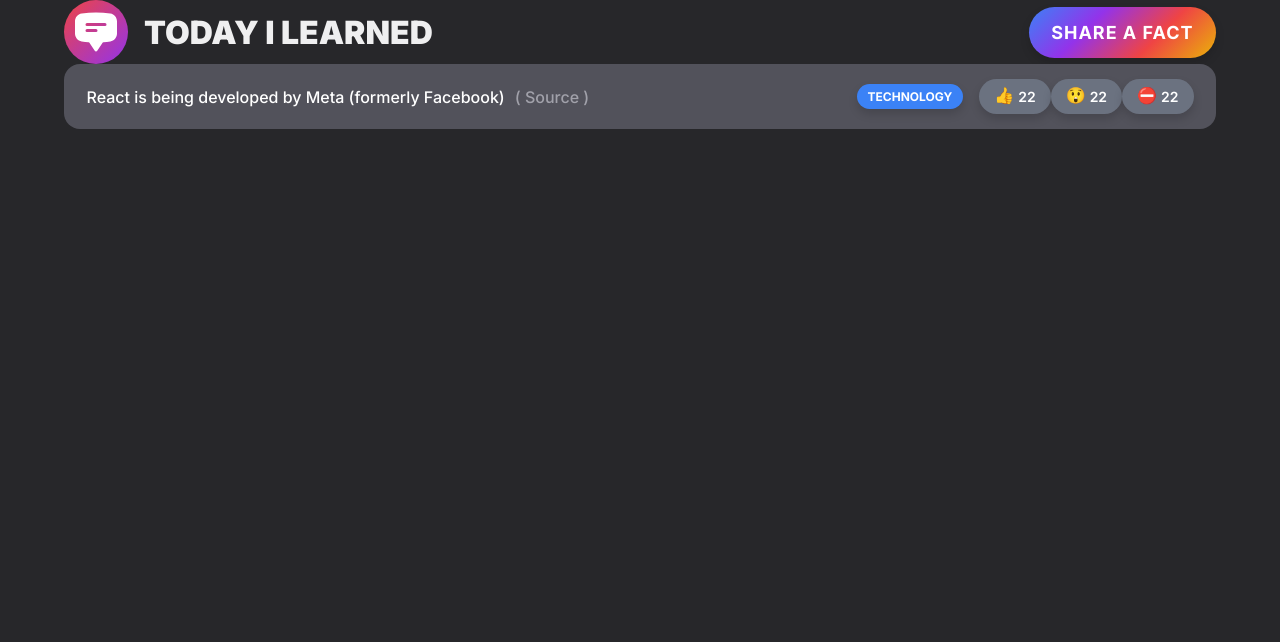
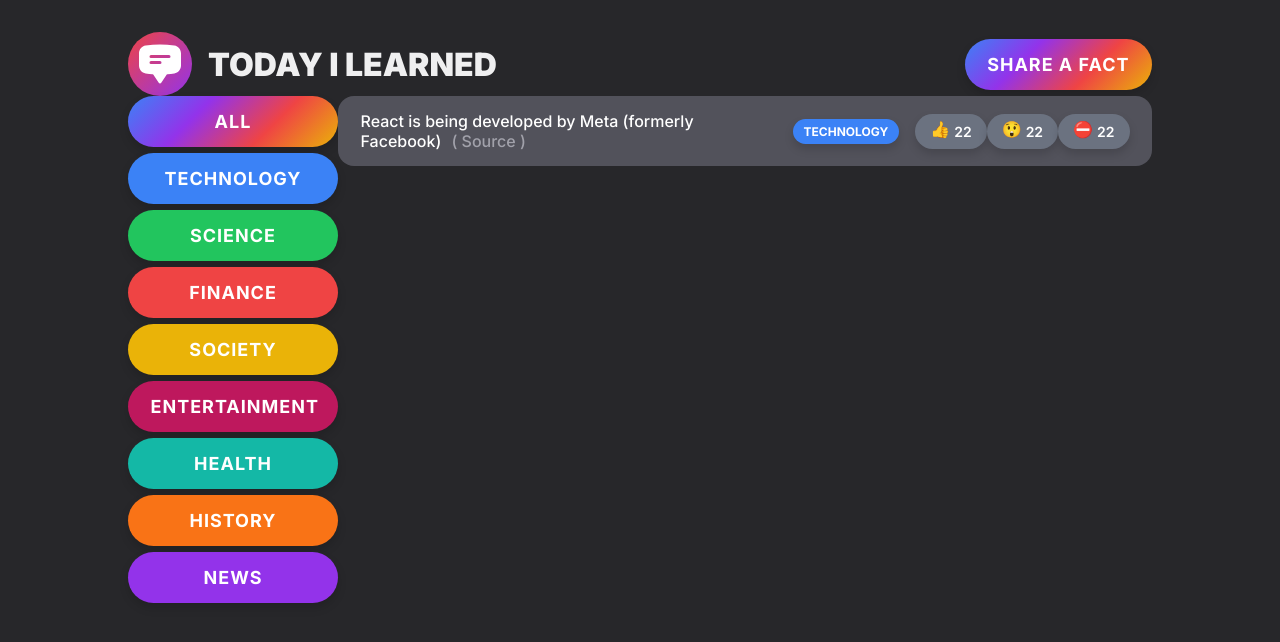
Before and after one commit to domenmerhar/today-i-learned-react, a React (Vite) app: page / in a window 1280 px wide. Shown: the top 642 px of the page. Built offline with nearby package versions, Linux system fonts and the light colour scheme.

Commit message:
Update MainPage.tsx

```diff
--- a/src/pages/MainPage.tsx
+++ b/src/pages/MainPage.tsx
@@ -1,17 +1,22 @@
 import { Header } from "../features/main-page/Header";
 import { FactCard } from "../features/main-page/FactCard";
 import styled from "styled-components";
+import { SideBar } from "../features/main-page/SideBar";
 
 const StyledMainPage = styled.div`
   display: grid;
-  grid-template-columns: repeat(auto-fit, 10vw, 1fr);
-  width: 90vw;
+  grid-template-columns: 21rem minmax(50rem, 1fr);
+  align-items: start;
+
+  width: 80vw;
+  padding: 3.2rem 0;
 `;
 
 export const MainPage = () => {
   return (
     <StyledMainPage>
       <Header />
+      <SideBar />
       <FactCard />
     </StyledMainPage>
   );
```
